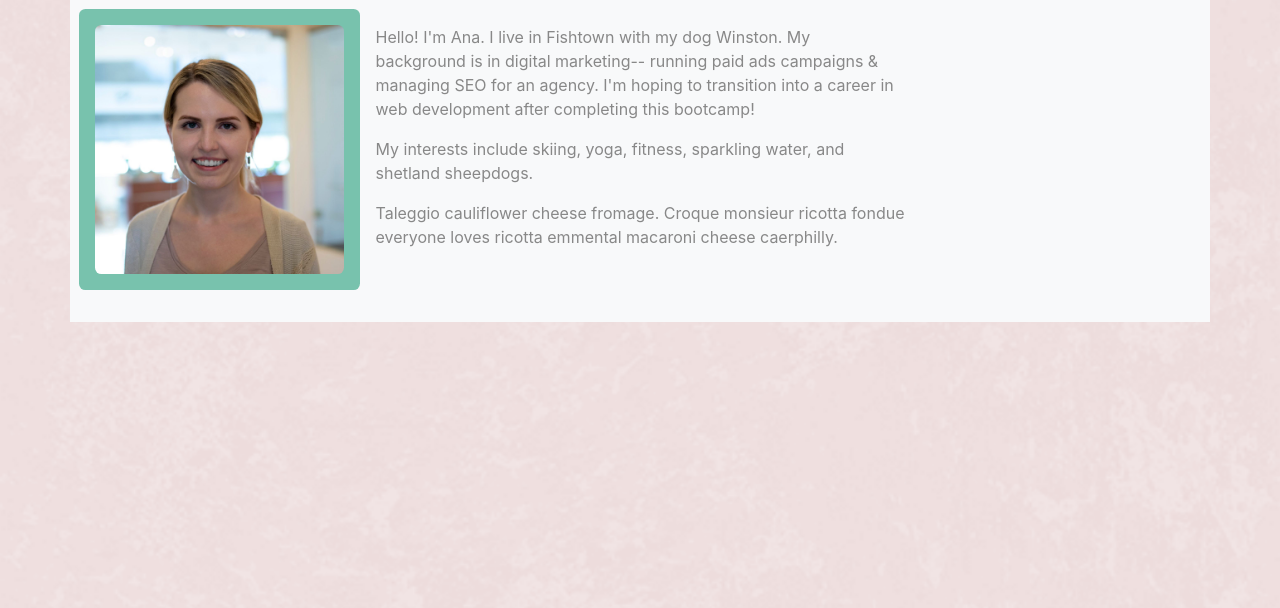
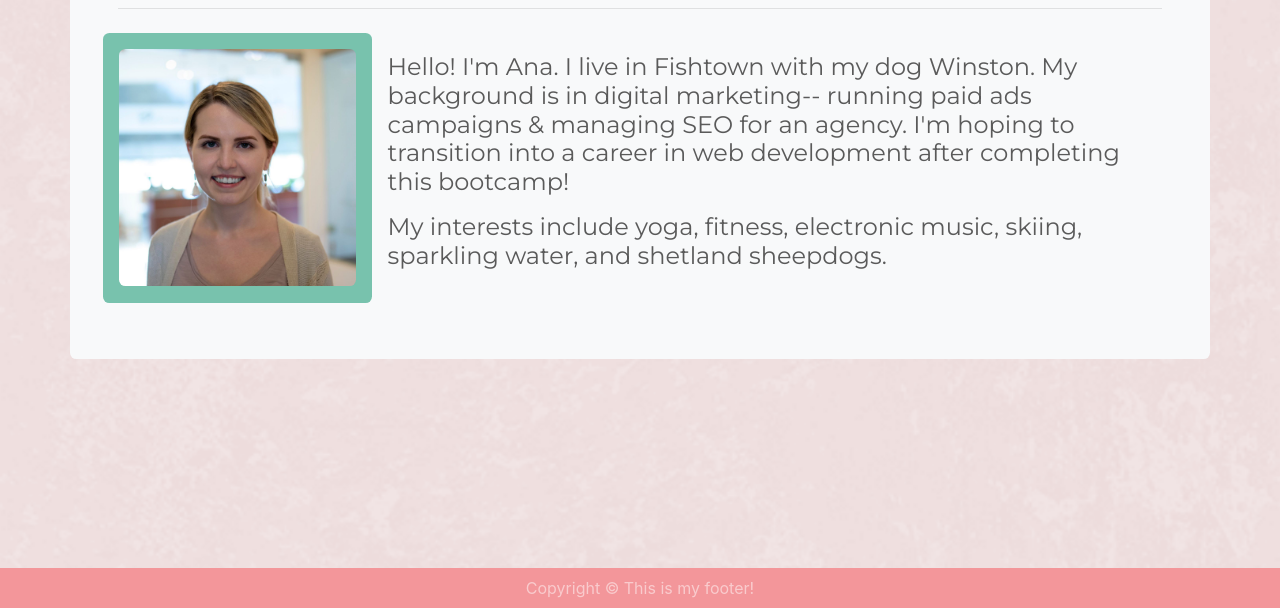
Before and after one commit to purpetrator/Bootstrap-Portfolio, a plain HTML site: page index.html in a window 1280 px wide. Shown: the part 192-800 px from the top of the page. Drawn offline with Linux system fonts and the light colour scheme.

Commit message:
Adjusting containers and footer

```diff
--- a/index.html
+++ b/index.html
@@ -43,41 +43,47 @@
         </div>
     </nav>
 
-    <div class="container my-4 bg-light p-4">
+    <div class="container my-4 bg-light p-5 rounded">
 
         <h1>About Me</h1>
         <hr class="my-4">
 
         <div class="row">
+
+
             <div class="col-3 p-3 mb-2 bg-primary rounded">
                 <img src="Assets/images/unnamed.jpg" alt="moi" class="img-fluid rounded">
             </div>
-            <div class="col-6 p-3 mb-2 bg-light">
-                <p>
-                    Hello! I'm Ana. I live in Fishtown with my dog Winston. My
-                    background is in digital marketing-- running paid ads campaigns &
-                    managing SEO for an agency. I'm hoping to transition into a career in
-                    web development after completing this bootcamp!
+            <div class="col-9 p-3 mb-2 bg-light">
+                <p class="m-1">
+                    <h4>
+                        Hello! I'm Ana. I live in Fishtown with my dog Winston. My
+                        background is in digital marketing-- running paid ads campaigns &
+                        managing SEO for an agency. I'm hoping to transition into a career in
+                        web development after completing this bootcamp!
                 </p>
 
                 <p>
-                    My interests include skiing, yoga, fitness, sparkling water, and
+                    My interests include yoga, fitness, electronic music, skiing, sparkling water, and
                     shetland sheepdogs.
                 </p>
 
-                <p>
-                    Taleggio cauliflower cheese fromage. Croque monsieur ricotta fondue everyone loves ricotta
-                    emmental macaroni cheese caerphilly.
-                </p>
+                </h4>
+
             </div>
         </div>
-    </div>
     </div>
 
 
 
-    </div>
-    </div>
+    <footer id="sticky-footer" class="py-2 bg-secondary text-white-50 fixed-bottom">
+        <div class="container text-center">
+            Copyright &copy; This is my footer!
+        </div>
+    </footer>
+
+
+
 
 </body>
 
```
Also changed, not shown: portfolio.html (+7 -1 lines).
